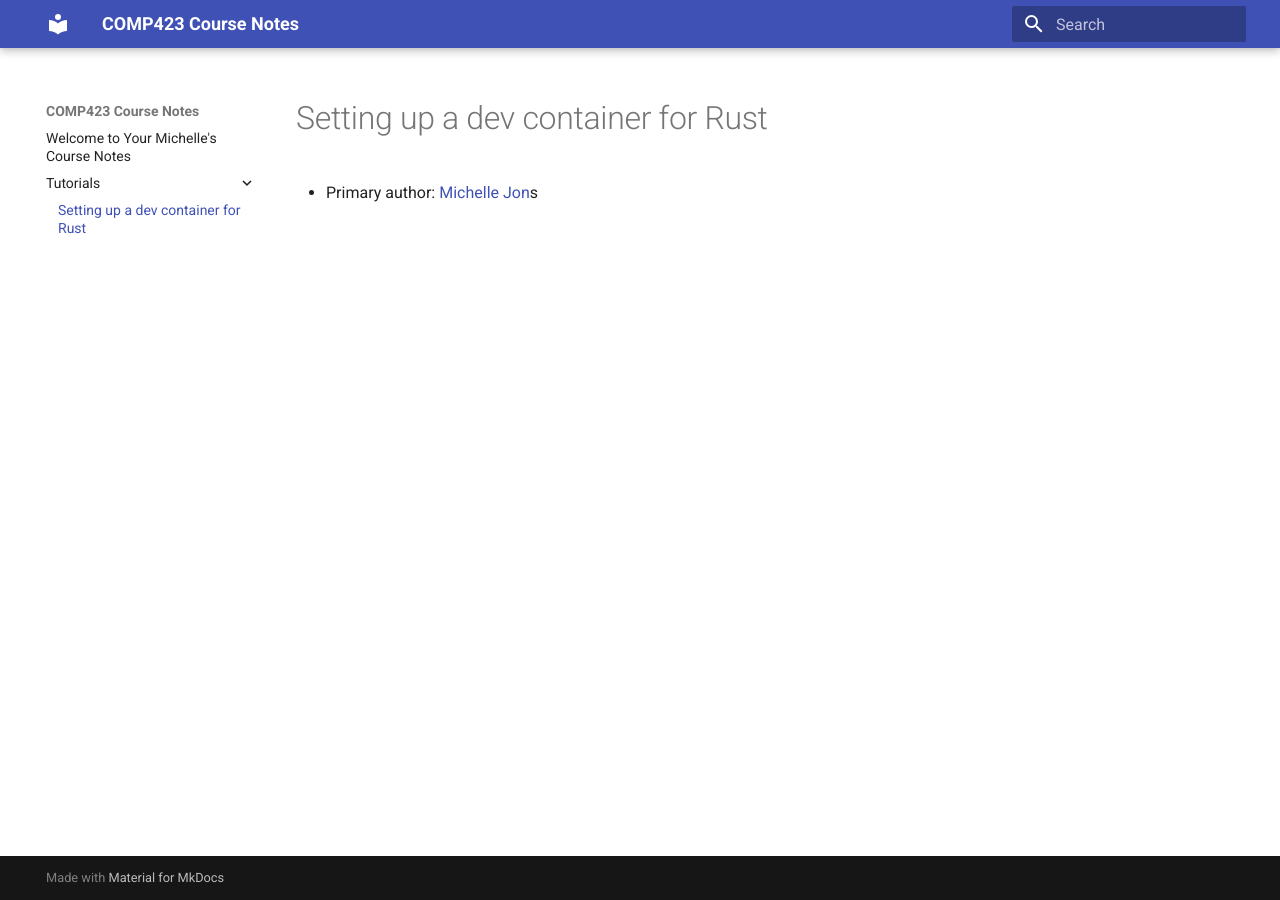
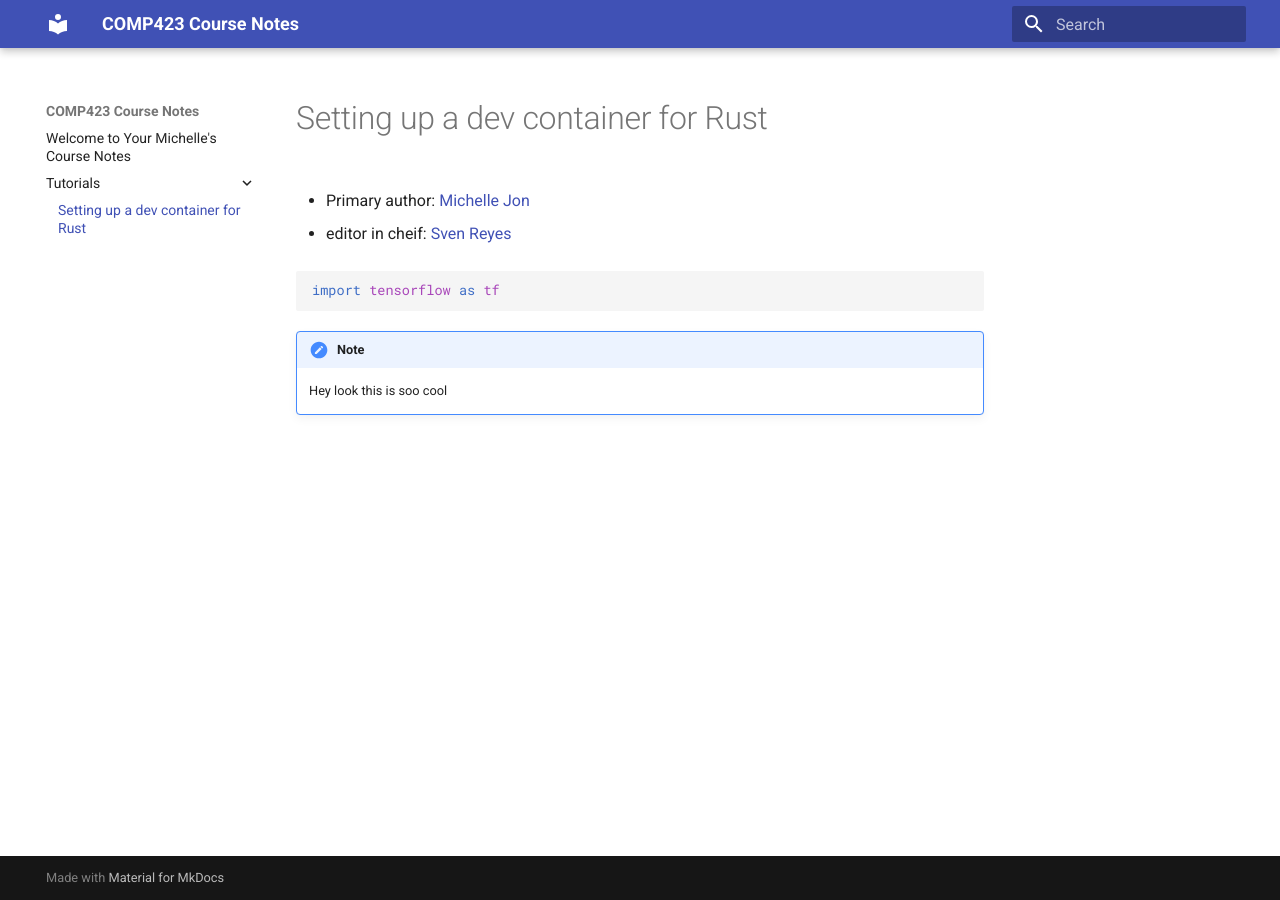
Before and after one commit to meijoo/comp423-course-notes, an MkDocs documentation site: the page built from docs/tutorials/rust-setup.md, in a window 1280 px wide. Built offline with MkDocs 1.6.1 and Material for MkDocs 9.7.7, drawn with Linux system fonts in a browser that asks for light colours.

Commit message:
added new extension

````diff
--- a/docs/tutorials/rust-setup.md
+++ b/docs/tutorials/rust-setup.md
@@ -1,3 +1,13 @@
 # Setting up a dev container for Rust
 
-* Primary author: [Michelle Jon](https://github.com/meijoo)s
+* Primary author: [Michelle Jon](https://github.com/meijoo)
+
+* editor in cheif: [Sven Reyes](https://github.com/svenreyes)
+
+``` py
+import tensorflow as tf
+```
+
+!!! note
+
+    Hey look this is soo cool
--- a/mkdocs.yml
+++ b/mkdocs.yml
@@ -10,3 +10,6 @@ markdown_extensions:
   - pymdownx.inlinehilite
   - pymdownx.snippets
   - pymdownx.superfences
+  - admonition
+  - pymdownx.details
+  - pymdownx.superfences
````
Also changed, not shown: docs/index.md (+0 -4 lines).
